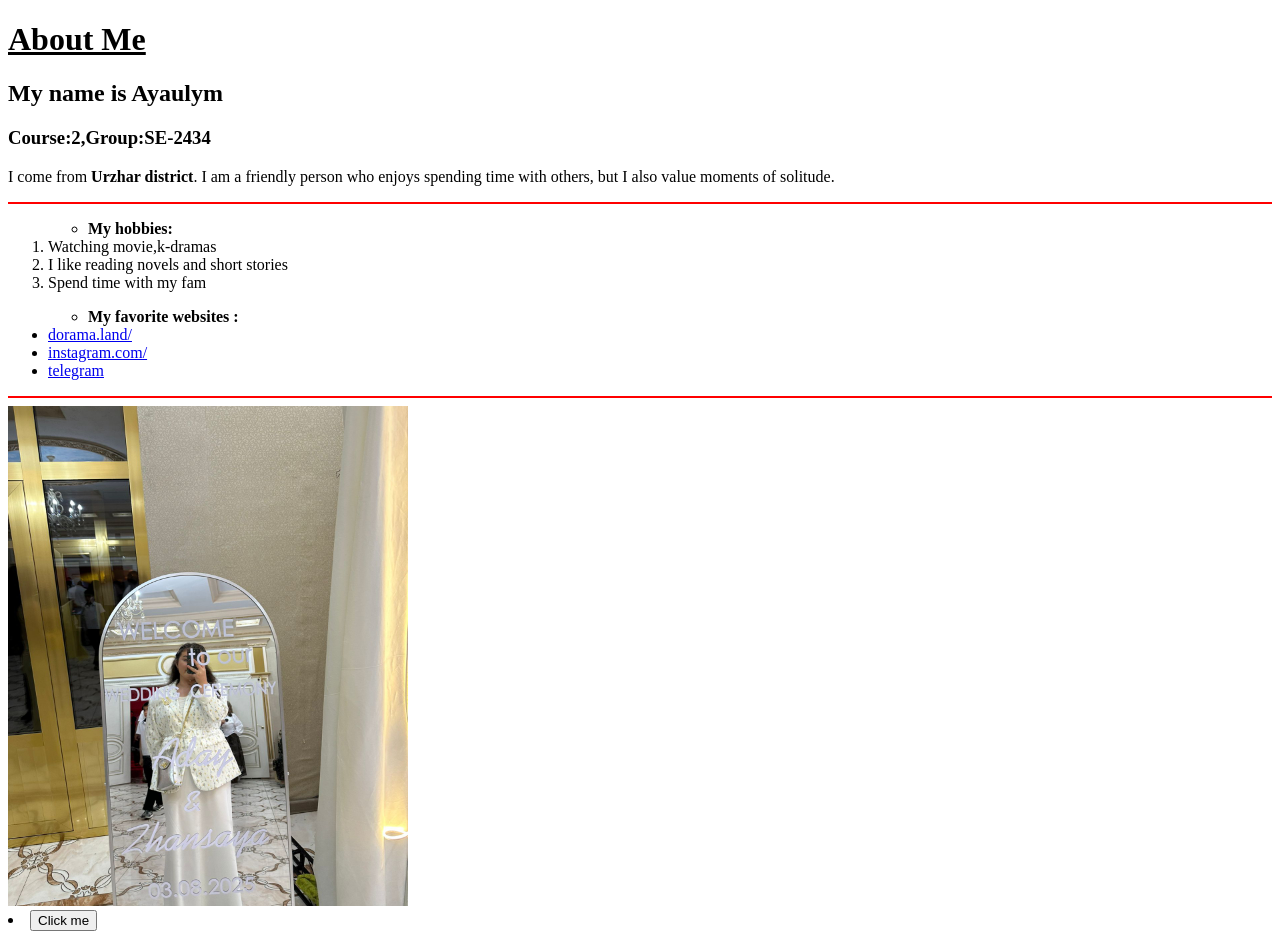
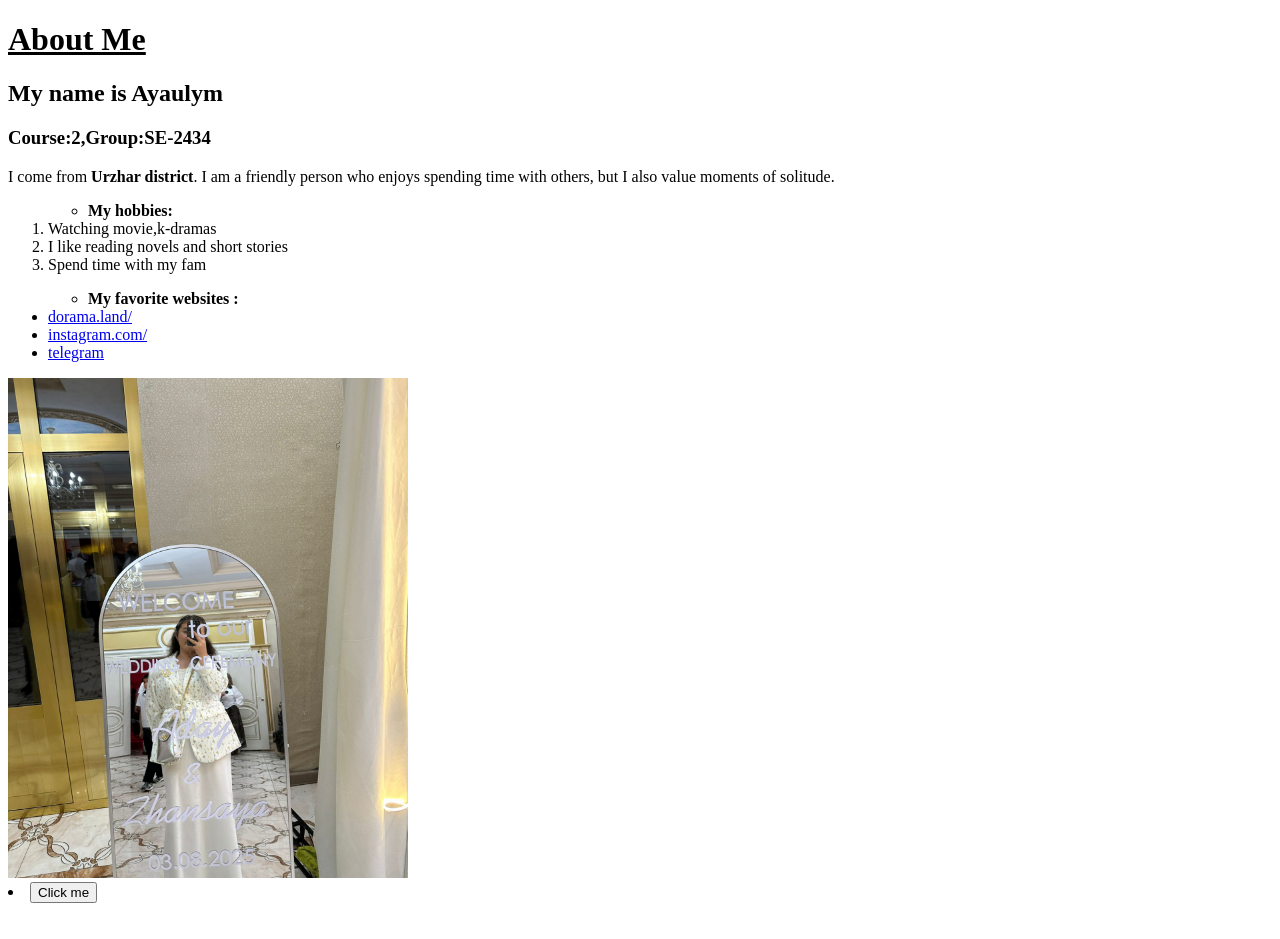
Before and after one commit to Tayalov/web-asik-1, a plain HTML site: page lesson/index.html in a window 1280 px wide. After the commit the page ends 911 px from the top, so only its background shows below. Drawn offline with Linux system fonts and the light colour scheme.

Commit message:
Update index.html

```diff
--- a/lesson/index.html
+++ b/lesson/index.html
@@ -8,7 +8,6 @@
         <h3>Course:2,Group:SE-2434</h3>
         <p>I come from <b>Urzhar district</b>.
          I am a friendly person who enjoys spending time with others, but I also value moments of solitude.</p>
-         <hr color="red">
          <ol>
             <ul>
                 <li><b>My hobbies:</b></li>
@@ -25,8 +24,8 @@
             <li><a href="https://www.instagram.com/">instagram.com/</a></li>
             <li><a href="https://web.telegram.org/a/">telegram</a></li>
          </ul>
-         <hr color="red">
          <img src='ayau.jpeg' alt="" width="400"  height="500" title="It's me"/>
          <li><button>Click me</button></li>
         </body>
+
 </html>
```
